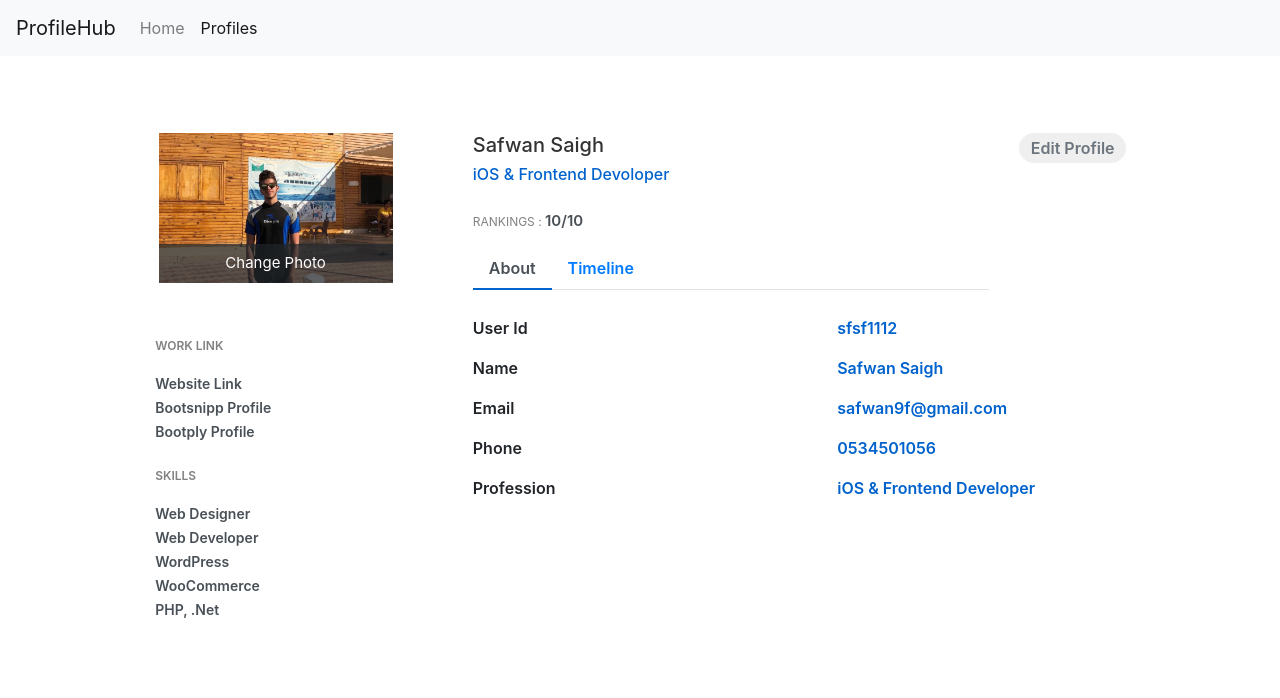
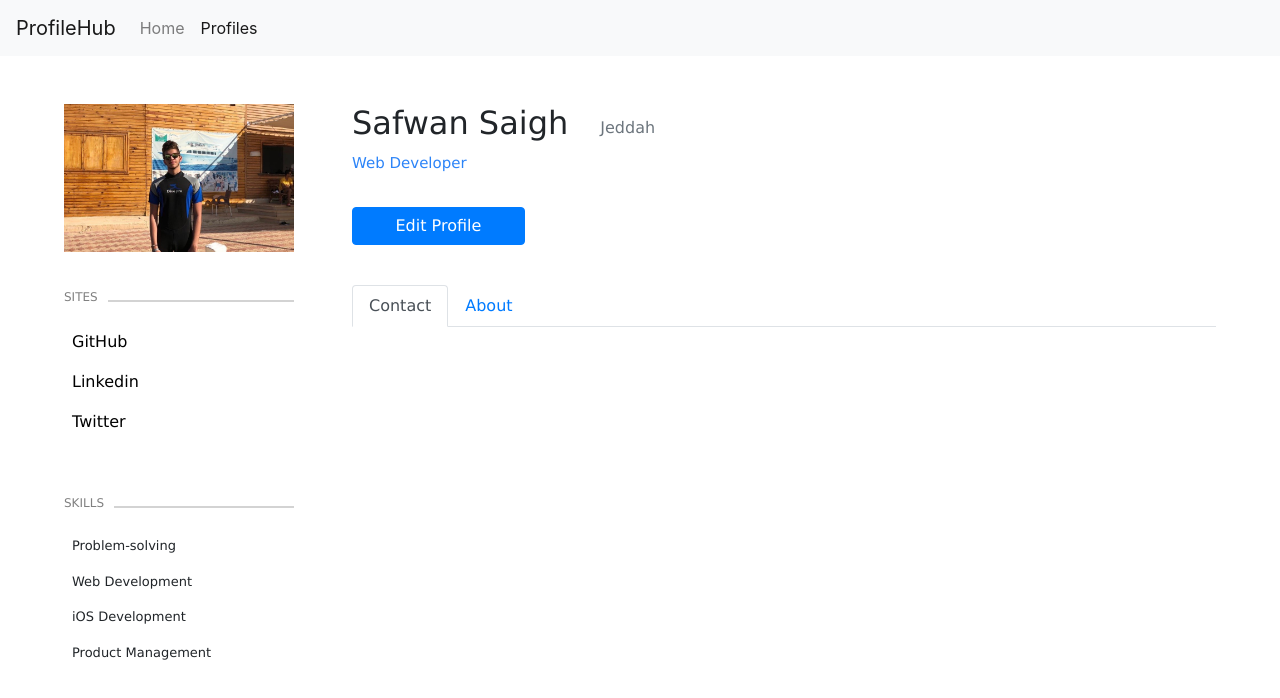
Before and after one commit to SafwanSa/angular-profile-app, an Angular app: page /profiles/1 in a window 1280 px wide. Shown: the top 698 px of the page. Built offline with nearby package versions, Linux system fonts and the light colour scheme.

Commit message:
Profile view

```diff
--- a/angular.json
+++ b/angular.json
@@ -19,7 +19,10 @@
             "polyfills": "src/polyfills.ts",
             "tsConfig": "tsconfig.app.json",
             "aot": true,
-            "assets": ["src/favicon.ico", "src/assets"],
+            "assets": [
+              "src/favicon.ico",
+              "src/assets"
+            ],
             "styles": [
               "node_modules/bootstrap/dist/css/bootstrap.min.css",
               "src/styles.css"
@@ -81,8 +84,13 @@
             "polyfills": "src/polyfills.ts",
             "tsConfig": "tsconfig.spec.json",
             "karmaConfig": "karma.conf.js",
-            "assets": ["src/favicon.ico", "src/assets"],
-            "styles": ["src/styles.css"],
+            "assets": [
+              "src/favicon.ico",
+              "src/assets"
+            ],
+            "styles": [
+              "src/styles.css"
+            ],
             "scripts": []
           }
         },
@@ -94,7 +102,9 @@
               "tsconfig.spec.json",
               "e2e/tsconfig.json"
             ],
-            "exclude": ["**/node_modules/**"]
+            "exclude": [
+              "**/node_modules/**"
+            ]
           }
         },
         "e2e": {
@@ -112,5 +122,8 @@
       }
     }
   },
-  "defaultProject": "profile-hub-app"
+  "defaultProject": "profile-hub-app",
+  "cli": {
+    "analytics": false
+  }
 }
--- a/src/app/profile/profile.component.css
+++ b/src/app/profile/profile.component.css
@@ -1,95 +1,86 @@
-body {
-  background: -webkit-linear-gradient(left, #3931af, #00c6ff);
+.root-container {
+  display: flex;
+  justify-content: space-between;
+  height: 100vh;
+  font-family: "Lucida Sans", "Lucida Sans Regular", "Lucida Grande",
+    "Lucida Sans Unicode", Geneva, Verdana, sans-serif;
+  margin: 3rem 4rem;
 }
-.emp-profile {
-  padding: 3%;
-  margin-top: 3%;
-  margin-bottom: 3%;
-  border-radius: 0.5rem;
-  background: #fff;
+
+.left-side {
+  width: 20%;
+  display: flex;
+  flex-direction: column;
+  text-align: left;
 }
-.profile-img {
-  text-align: center;
+
+.left-side img {
+  width: 100%;
+  height: auto;
 }
-.profile-img img {
-  width: 70%;
-  height: 100%;
+
+.break {
+  display: flex;
+  margin-top: 2rem;
+  color: gray;
+  justify-items: center;
+  justify-content: center;
 }
-.profile-img .file {
-  position: relative;
-  overflow: hidden;
-  margin-top: -20%;
-  width: 70%;
-  border: none;
-  border-radius: 0;
+
+.break p {
+  font-size: 12px;
+  margin-top: 4px;
+  margin-right: 10px;
+}
+
+.break hr {
+  border: 0.2px solid lightgray;
+  width: 100%;
+}
+
+.sites,
+.skills {
+  list-style: none;
+  padding-left: 0rem;
+}
+
+.sites li,
+.skills li {
+  padding: 0.5rem;
+}
+
+.skills li {
+  font-size: 13px;
+}
+
+.left-side ul li a {
+  color: black;
+}
+
+.right-side {
+  width: 75%;
+  display: flex;
+  flex-direction: column;
+}
+
+.header {
+  display: flex;
+}
+
+.name {
+  margin-right: 2rem;
+}
+
+.right-side p {
   font-size: 15px;
-  background: #212529b8;
+  color: rgb(44, 132, 248);
 }
-.profile-img .file input {
-  position: absolute;
-  opacity: 0;
-  right: 0;
-  top: 0;
+
+.btn {
+  width: 20%;
+  margin-top: 1rem;
 }
-.profile-head h5 {
-  color: #333;
+
+.nav {
+  margin-top: 2.5rem;
 }
-.profile-head h6 {
-  color: #0062cc;
-}
-.profile-edit-btn {
-  border: none;
-  border-radius: 1.5rem;
-  width: 70%;
-  padding: 2%;
-  font-weight: 600;
-  color: #6c757d;
-  cursor: pointer;
-}
-.proile-rating {
-  font-size: 12px;
-  color: #818182;
-  margin-top: 5%;
-}
-.proile-rating span {
-  color: #495057;
-  font-size: 15px;
-  font-weight: 600;
-}
-.profile-head .nav-tabs {
-  margin-bottom: 5%;
-}
-.profile-head .nav-tabs .nav-link {
-  font-weight: 600;
-  border: none;
-}
-.profile-head .nav-tabs .nav-link.active {
-  border: none;
-  border-bottom: 2px solid #0062cc;
-}
-.profile-work {
-  padding: 14%;
-  margin-top: -15%;
-}
-.profile-work p {
-  font-size: 12px;
-  color: #818182;
-  font-weight: 600;
-  margin-top: 10%;
-}
-.profile-work a {
-  text-decoration: none;
-  color: #495057;
-  font-weight: 600;
-  font-size: 14px;
-}
-.profile-work ul {
-  list-style: none;
-}
-.profile-tab label {
-  font-weight: 600;
-}
-.profile-tab p {
-  font-weight: 600;
-  color: #0062cc;
-}
--- a/src/app/profile/profile.component.html
+++ b/src/app/profile/profile.component.html
@@ -1,180 +1,46 @@
-<div class="container emp-profile">
-  <form method="post">
-    <div class="row">
-      <div class="col-md-4">
-        <div class="profile-img">
-          <img src="../assets/images/me.jpg" alt="" />
-          <div class="file btn btn-lg btn-primary">
-            Change Photo
-            <input type="file" name="file" />
+<div class="root-container">
+  <div class="left-side">
+    <img src="../assets/images/me.jpg" />
+
+    <div class="break">
+      <p>SITES</p>
+      <hr />
     </div>
+    <ul class="sites">
+      <li><a href="">GitHub</a></li>
+      <li><a href="">Linkedin</a></li>
+      <li><a href="">Twitter</a></li>
+    </ul>
+
+    <div class="break">
+      <p>SKILLS</p>
+      <hr />
     </div>
+    <ul class="skills">
+      <li>Problem-solving</li>
+      <li>Web Development</li>
+      <li>iOS Development</li>
+      <li>Product Management</li>
+    </ul>
   </div>
-      <div class="col-md-6">
-        <div class="profile-head">
-          <h5>
-            Safwan Saigh
-          </h5>
-          <h6>
-            iOS & Frontend Devoloper
-          </h6>
-          <p class="proile-rating">RANKINGS : <span>10/10</span></p>
-          <ul class="nav nav-tabs" id="myTab" role="tablist">
+
+  <div class="right-side">
+    <div class="header">
+      <h2 class="name">Safwan Saigh</h2>
+      <caption class="location">
+        Jeddah
+      </caption>
+    </div>
+    <p>Web Developer</p>
+    <button class="btn btn-primary">Edit Profile</button>
+
+    <ul [ngSwitch]="navMode" class="nav nav-tabs">
       <li class="nav-item">
-              <a
-                class="nav-link active"
-                id="home-tab"
-                data-toggle="tab"
-                href="#home"
-                role="tab"
-                aria-controls="home"
-                aria-selected="true"
-                >About</a
-              >
+        <a class="nav-link active">Contact</a>
       </li>
       <li class="nav-item">
-              <a
-                class="nav-link"
-                id="profile-tab"
-                data-toggle="tab"
-                href="#profile"
-                role="tab"
-                aria-controls="profile"
-                aria-selected="false"
-                >Timeline</a
-              >
+        <a class="nav-link">About</a>
       </li>
     </ul>
   </div>
 </div>
-      <div class="col-md-2">
-        <input
-          type="submit"
-          class="profile-edit-btn"
-          name="btnAddMore"
-          value="Edit Profile"
-        />
-      </div>
-    </div>
-    <div class="row">
-      <div class="col-md-4">
-        <div class="profile-work">
-          <p>WORK LINK</p>
-          <a href="">Website Link</a><br />
-          <a href="">Bootsnipp Profile</a><br />
-          <a href="">Bootply Profile</a>
-          <p>SKILLS</p>
-          <a href="">Web Designer</a><br />
-          <a href="">Web Developer</a><br />
-          <a href="">WordPress</a><br />
-          <a href="">WooCommerce</a><br />
-          <a href="">PHP, .Net</a><br />
-        </div>
-      </div>
-      <div class="col-md-8">
-        <div class="tab-content profile-tab" id="myTabContent">
-          <div
-            class="tab-pane fade show active"
-            id="home"
-            role="tabpanel"
-            aria-labelledby="home-tab"
-          >
-            <div class="row">
-              <div class="col-md-6">
-                <label>User Id</label>
-              </div>
-              <div class="col-md-6">
-                <p>sfsf1112</p>
-              </div>
-            </div>
-            <div class="row">
-              <div class="col-md-6">
-                <label>Name</label>
-              </div>
-              <div class="col-md-6">
-                <p>Safwan Saigh</p>
-              </div>
-            </div>
-            <div class="row">
-              <div class="col-md-6">
-                <label>Email</label>
-              </div>
-              <div class="col-md-6">
-                <p>safwan9f@gmail.com</p>
-              </div>
-            </div>
-            <div class="row">
-              <div class="col-md-6">
-                <label>Phone</label>
-              </div>
-              <div class="col-md-6">
-                <p>0534501056</p>
-              </div>
-            </div>
-            <div class="row">
-              <div class="col-md-6">
-                <label>Profession</label>
-              </div>
-              <div class="col-md-6">
-                <p>iOS & Frontend Developer</p>
-              </div>
-            </div>
-          </div>
-          <div
-            class="tab-pane fade"
-            id="profile"
-            role="tabpanel"
-            aria-labelledby="profile-tab"
-          >
-            <div class="row">
-              <div class="col-md-6">
-                <label>Experience</label>
-              </div>
-              <div class="col-md-6">
-                <p>Expert</p>
-              </div>
-            </div>
-            <div class="row">
-              <div class="col-md-6">
-                <label>Hourly Rate</label>
-              </div>
-              <div class="col-md-6">
-                <p>10$/hr</p>
-              </div>
-            </div>
-            <div class="row">
-              <div class="col-md-6">
-                <label>Total Projects</label>
-              </div>
-              <div class="col-md-6">
-                <p>230</p>
-              </div>
-            </div>
-            <div class="row">
-              <div class="col-md-6">
-                <label>English Level</label>
-              </div>
-              <div class="col-md-6">
-                <p>Expert</p>
-              </div>
-            </div>
-            <div class="row">
-              <div class="col-md-6">
-                <label>Availability</label>
-              </div>
-              <div class="col-md-6">
-                <p>6 months</p>
-              </div>
-            </div>
-            <div class="row">
-              <div class="col-md-12">
-                <label>Your Bio</label><br />
-                <p>Your detail description</p>
-              </div>
-            </div>
-          </div>
-        </div>
-      </div>
-    </div>
-  </form>
-</div>
--- a/src/app/profiles/profiles.component.ts
+++ b/src/app/profiles/profiles.component.ts
@@ -8,6 +8,8 @@ import { ProfileService } from '../services/profile.service';
 })
 export class ProfilesComponent implements OnInit {
   profiles = [];
+  navMode = 'about';
+
   constructor(private profileService: ProfileService) {}
 
   ngOnInit() {
```
Lines whose indentation alone changed are shown as unchanged.
